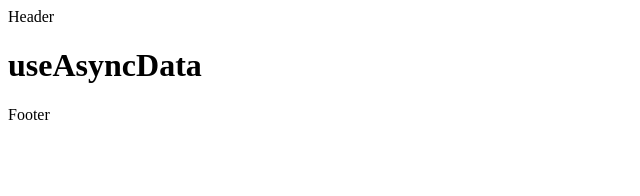
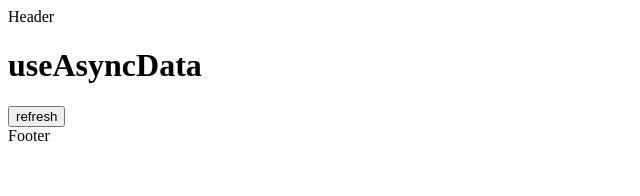
Before and after one commit to SkylerChou/nuxt3-demo, a Nuxt app: page /async-data in a window 1280 px wide. Shown: the top 196 px of the page, without its empty margins (0-640 px from the left). Built offline with nearby package versions, Linux system fonts and the light colour scheme; no server answers; what v-calendar would draw is missing.

Commit message:
章節 3-4 - Server Side Rendering - refreshNuxtData 重新獲取資料的兩個方法

```diff
--- a/pages/async-data.vue
+++ b/pages/async-data.vue
@@ -1,5 +1,9 @@
 <template>
   <h1>useAsyncData</h1>
+  <!-- 方法一 -->
+  <!-- <button @click="refresh">refresh</button> -->
+  <!-- 方法二 -->
+  <button @click="refreshGetData">refresh</button>
   {{ data }}
 </template>
 
@@ -15,9 +19,37 @@
  * key ：唯一的值，防止在 server 端和 client 端觸發兩次資料獲取，可帶可不帶，
  * 不帶的話會為自動幫你生成一個對應檔案名和編號的唯一 key，但是會建議都要帶。
  */
+
+/**
+ * ----- 方式一 -----
+ * 提供四種狀態
+ * data：回傳的資料。
+ * pending：一個 Boolean，跟你說非同步是否完成了。
+ * refresh：可用於刷新函數返回的資料的 function。
+ * error：如果非同步失敗，回傳錯誤相關的資料
+ */
+// const { data, refresh } = await useAsyncData('nuxt3test', () => {
+//   return $fetch('https://vue-lessons-api.vercel.app/seo/user')
+// })
+
+/**
+ * ----- 方式二 -----
+ * 使用 refreshNuxtData
+ * 我們就可以透過這個唯一的key使用 refreshNuxtData
+ * 去重新觸發抓取資料，更新頁面的顯示，而且在其他組件也都可以調用。
+ */
 const { data } = await useAsyncData('nuxt3test', () => {
   return $fetch('https://vue-lessons-api.vercel.app/seo/user')
 })
+
+const refreshGetData = () =>{
+  refreshNuxtData('nuxt3test');
+  console.log('refreshGetData');
+}
+
+
+// 這是會重複在 server 跟 client 觸發，所以不推薦這麼做
+// const data = await $fetch("https://vue-lessons-api.vercel.app/seo/user");
 
 </script>
 
--- a/pages/index.vue
+++ b/pages/index.vue
@@ -9,14 +9,13 @@
     ClientOnly 是可以讓你指定你的DOM只在 Clinet 渲染，不在 Server 端渲染
   -->
   <ClientOnly>
-    <h2>{{$hello("Skyler")}}</h2>
+    <h2>{{ $hello("Skyler") }}</h2>
   </ClientOnly>
 
   <NuxtLink to="/user">User</NuxtLink> | <NuxtLink to="/about">About</NuxtLink> | <NuxtLink to="/async-data">Async-data</NuxtLink>
 
   <h2 v-timeformat="1680574081915"></h2>
   <VDatePicker v-model='selectedDate' />
-  <div></div>
 
   <!-- Nuxt 自動 import -->
   <Home />
```
